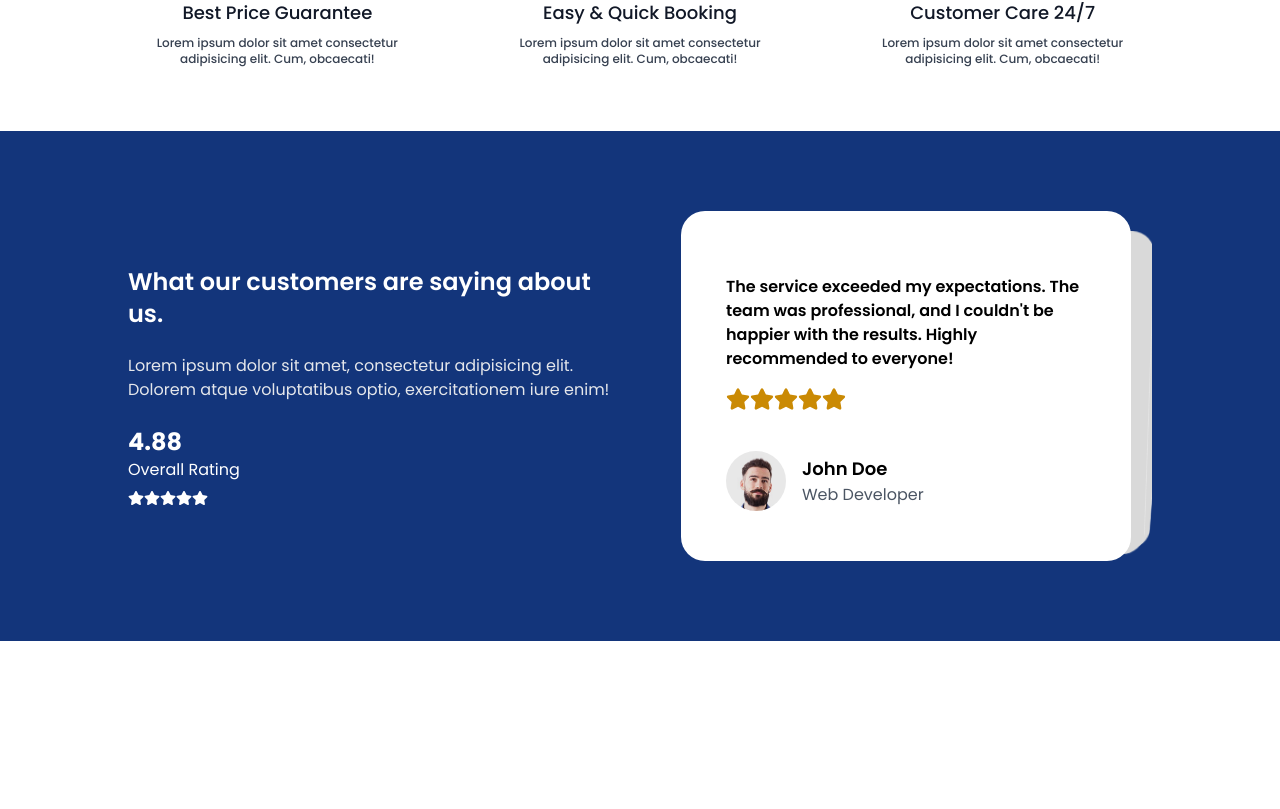
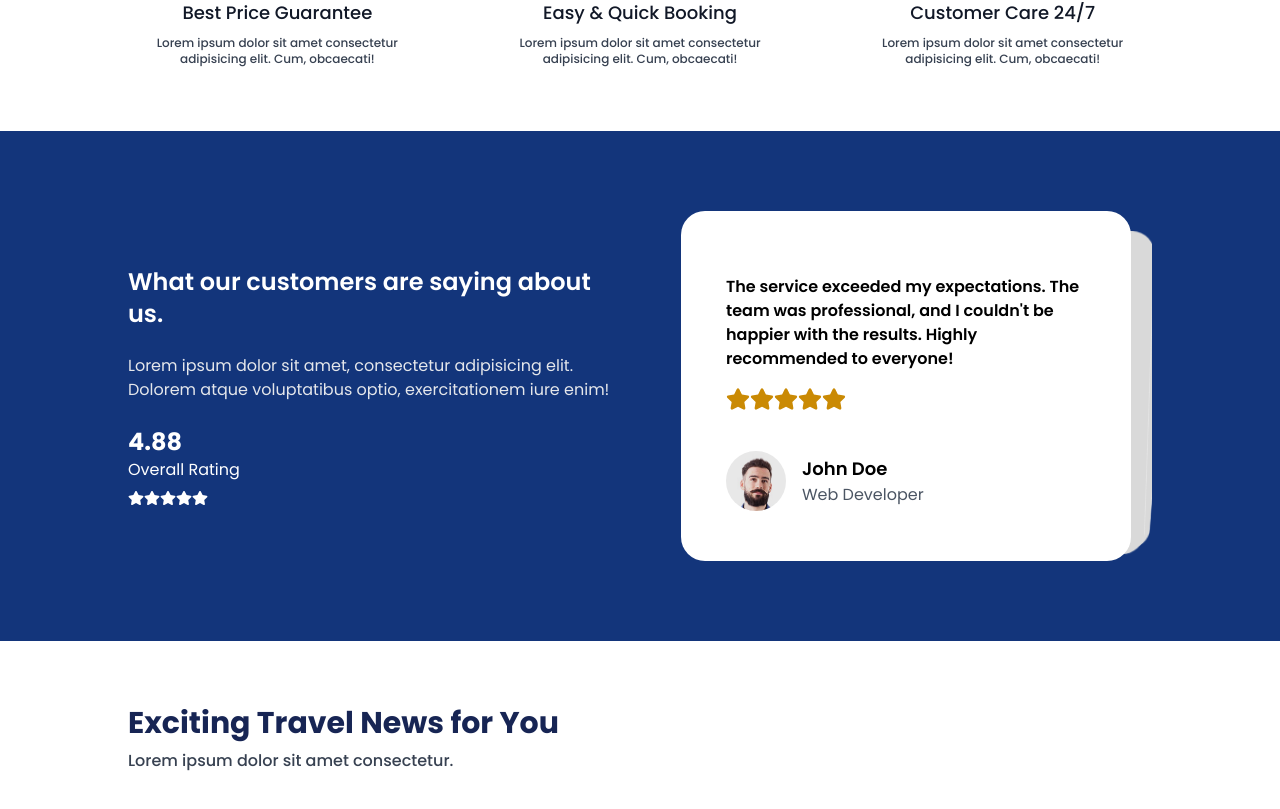
Before and after one commit to denisdiaconu/travista, a Next.js app: page / in a window 1280 px wide. Shown: the part 2675-3484 px from the top of the page. Before the commit the page ends 3316 px from the top, so only its background shows below. Built offline with nearby package versions, Linux system fonts and the light colour scheme.

Commit message:
Add heading to news

```diff
--- a/components/Home/Home.tsx
+++ b/components/Home/Home.tsx
@@ -4,6 +4,7 @@ import Destination from './Destination/Destination'
 import Hotel from './Hotel/Hotel'
 import ChooseUs from './ChooseUs/ChooseUs'
 import Review from './Reviews/Review'
+import News from './News/News'
 
 const Home = () => {
   return (
@@ -13,6 +14,7 @@ const Home = () => {
       <Hotel />
       <ChooseUs />
       <Review />
+      <News />
     </div>
   )
 }
--- a/components/Home/News/News.tsx
+++ b/components/Home/News/News.tsx
@@ -1,9 +1,10 @@
-import React from 'react'
+import SectionHeading from '@/components/Helper/SectionHeading';
+import React from 'react';
 
 const News = () => {
-  return (
-    <div>News</div>
-  )
-}
+  return <div className='pt-16 pb-16'>
+    <SectionHeading heading='Exciting Travel News for You'/>
+  </div>;
+};
 
-export default News
+export default News;
```
